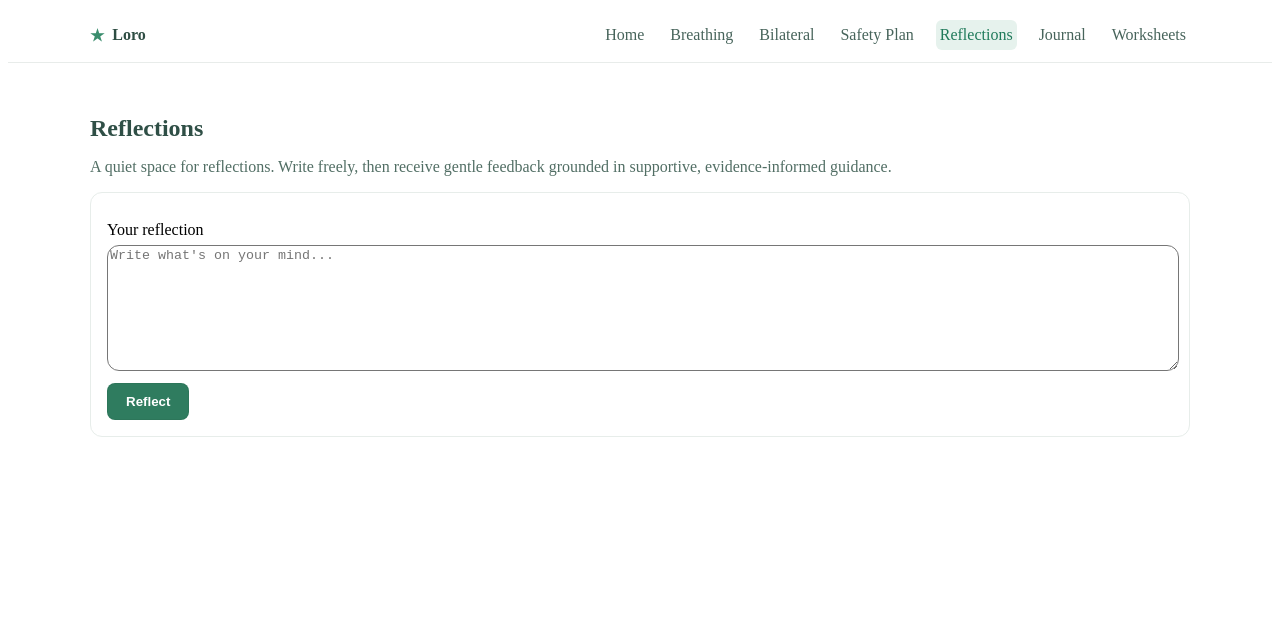
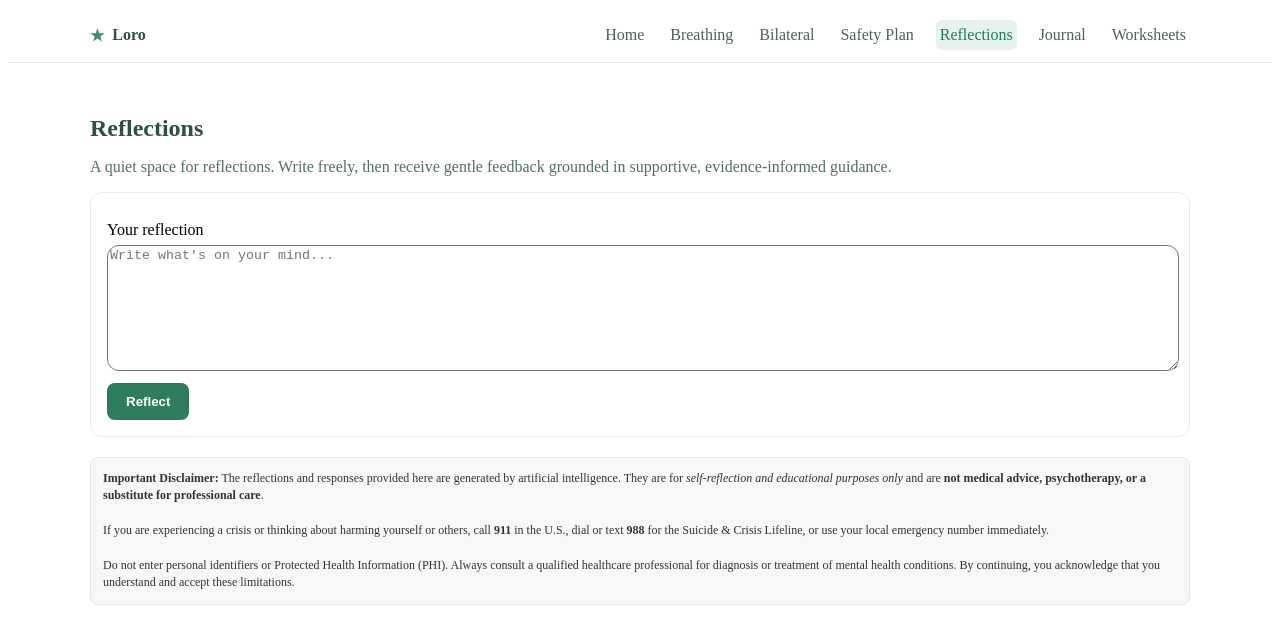
Before and after one commit to fairwjl/loro-app, a React (Vite) app in the folder client/: page /reflections in a window 1280 px wide. Shown: the top 644 px of the page. Built offline with nearby package versions, Linux system fonts and the light colour scheme.

Commit message:
Move disclaimer to bottom of Reflections page with calming style

```diff
--- a/client/src/pages/ReflectionsPage.jsx
+++ b/client/src/pages/ReflectionsPage.jsx
@@ -85,6 +85,42 @@ export default function Journal() {
           </div>
         )}
       </div>
+
+      {/* ---------- LEGAL DISCLAIMER (compact, at bottom) ---------- */}
+      <div
+        style={{
+          backgroundColor: "#f7f7f7",
+          border: "1px solid #e5e5e5",
+          borderRadius: "8px",
+          padding: "12px",
+          marginTop: "20px",
+          fontSize: "12px",
+          lineHeight: "1.45",
+          color: "#333",
+        }}
+      >
+        <strong>Important Disclaimer:</strong> The reflections and responses
+        provided here are generated by artificial intelligence. They are for{" "}
+        <em>self-reflection and educational purposes only</em> and are{" "}
+        <strong>
+          not medical advice, psychotherapy, or a substitute for professional
+          care
+        </strong>
+        .
+        <br />
+        <br />
+        If you are experiencing a crisis or thinking about harming yourself or
+        others, call <strong>911</strong> in the U.S., dial or text{" "}
+        <strong>988</strong> for the Suicide &amp; Crisis Lifeline, or use your
+        local emergency number immediately.
+        <br />
+        <br />
+        Do not enter personal identifiers or Protected Health Information (PHI).
+        Always consult a qualified healthcare professional for diagnosis or
+        treatment of mental health conditions. By continuing, you acknowledge
+        that you understand and accept these limitations.
+      </div>
+      {/* ---------- END DISCLAIMER ---------- */}
     </div>
   );
 }
```
